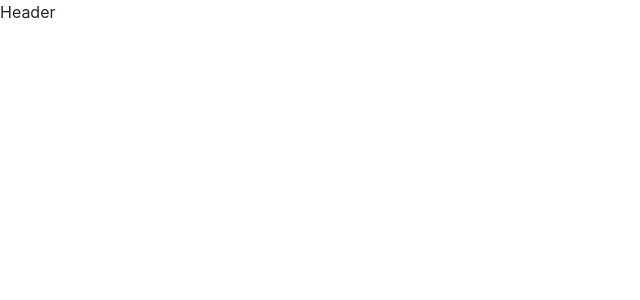
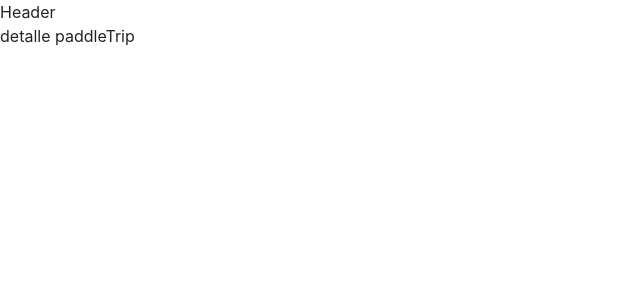
Before and after one commit to adaldin/sup-people, a React (Create React App) app: page /1 in a window 1280 px wide. Before the commit this address had no page. Shown: the top 300 px of the page, without its empty margins (0-640 px from the left). Built offline with nearby package versions, Linux system fonts and the light colour scheme.

Commit message:
Route Params

```diff
--- /dev/null
+++ b/src/components/paddleTripDetail/PaddleTripDetail.js
@@ -0,0 +1,4 @@
+function PaddleTripDetail() {
+  return <div>detalle paddleTrip</div>;
+}
+export default PaddleTripDetail;
--- a/src/routes/DashboardRoutes.js
+++ b/src/routes/DashboardRoutes.js
@@ -3,7 +3,8 @@ import Home from "../pages/Home";
 import Explore from "../pages/Explore";
 import Profile from "../pages/Profile";
 import ProtectedRoute from "./ProtectedRoute";
-import Header from "../header/Header.js";
+import Header from "../components/header/Header.js";
+import PaddleTripDetail from "../components/paddleTripDetail/PaddleTripDetail.js";
 
 export const DashboardRoutes = () => {
   return (
@@ -12,6 +13,7 @@ export const DashboardRoutes = () => {
         <Header />
         <Routes>
           <Route path="/" element={<Home />} />
+          <Route path="/:id" element={<PaddleTripDetail />} />
           <Route path="/explore" element={<Explore />} />
           <Route
             path="/profile"
```
Also changed, not shown: src/components/header/Header.js (renamed from src/header/Header.js).
